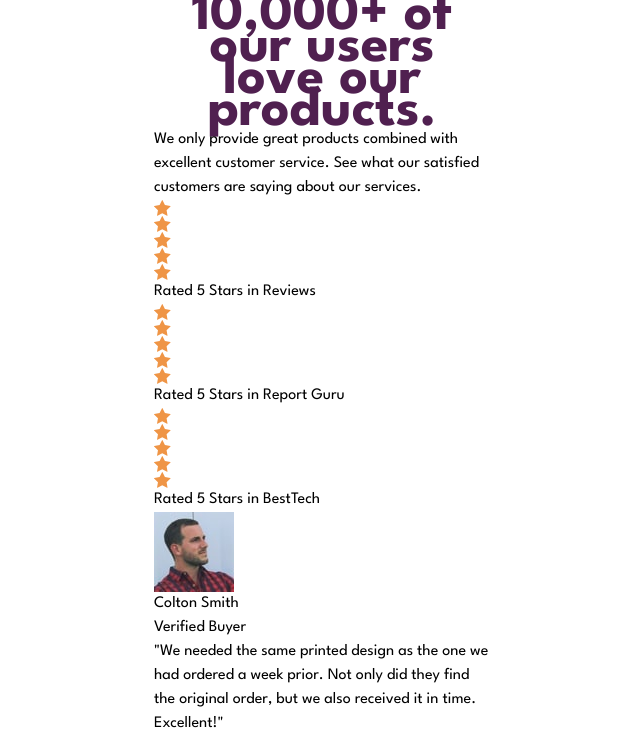
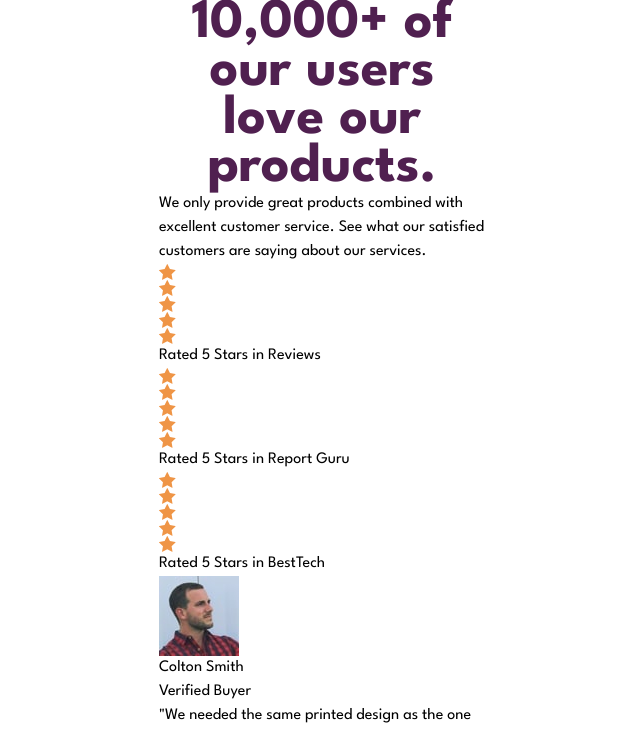
Before and after one commit to flaviare1s/social-proof-section, a website: page src/index.html in a window 1280 px wide. Shown: the top 731 px of the page, without its empty margins (318-958 px from the left). Drawn offline with Linux system fonts and the light colour scheme.

Commit message:
Making the styles

```diff
--- a/src/index.html
+++ b/src/index.html
@@ -16,9 +16,9 @@
 
   </head>
   <body class="font-Spartan flex flex-col items-center">
-    <main class="max-w-96 px-6 md:w-6xl">
+    <main class="max-w-mobile px-6 md:max-w-6xlw-6xl">
       <div>
-        <h1 class="text-veryDarkMagenta font-bold text-4xl text-center leading-8 md:text-6xl">10,000+ of our users love our products.</h1>
+        <h1 class="text-veryDarkMagenta font-bold text-4xl text-center leading-8 md:text-6xl md:leading-10">10,000+ of our users love our products.</h1>
         <p>
           We only provide great products combined with excellent customer service.
           See what our satisfied customers are saying about our services.
```
Also changed, not shown: src/output.css.
